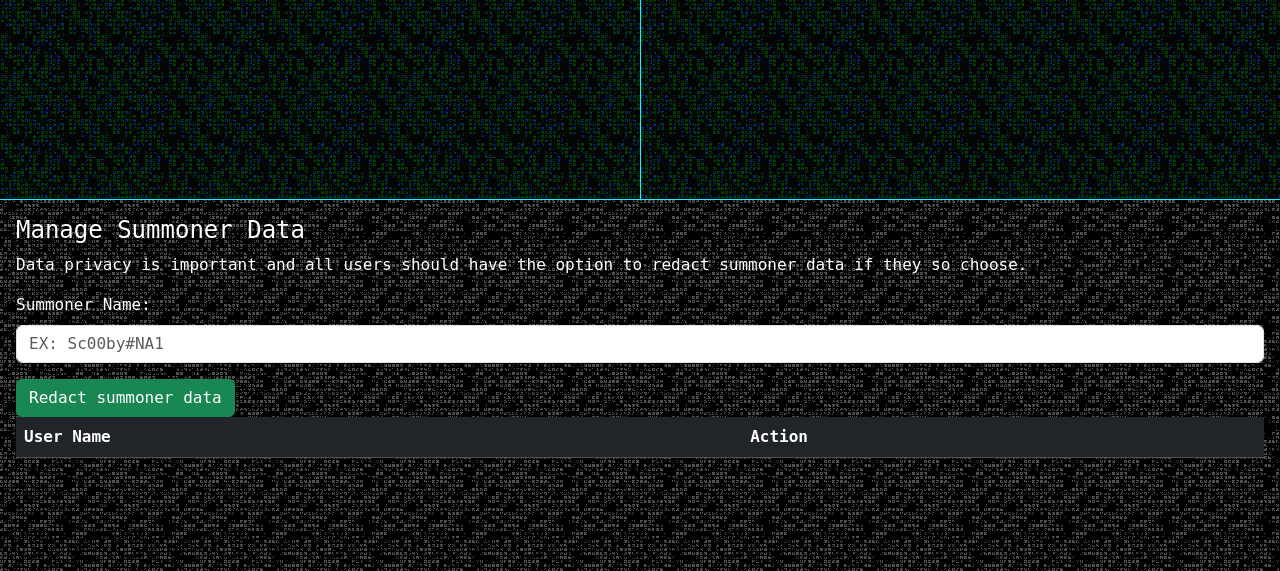
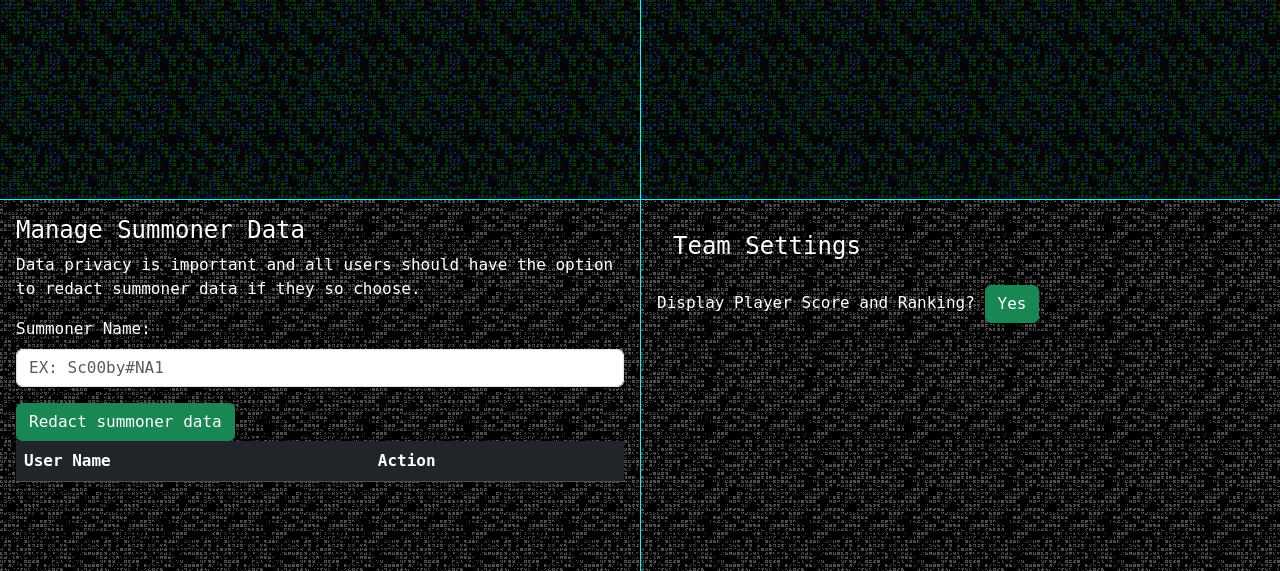
Before and after one commit to Aeconomy7/uhohcustoms, a Python web app: template app/templates/team_captain.html in a window 1280 px wide. Shown: the part 229-800 px from the top of the page. Run offline with Jinja, Linux system fonts and the light colour scheme; the template is opened without the code that fills it, so the values that code supplies are empty; some libraries are stand-ins or nearby versions.

Commit message:
fixed player score settings for team captains

```diff
--- a/app/templates/team_captain.html
+++ b/app/templates/team_captain.html
@@ -78,7 +78,8 @@
         </div>
     </div>
 
-    <div class="px-bg-dark h-50 p-3" style="border-top: 1px solid cyan;">
+    <div class="d-flex flex-row" style="flex: 1;" >
+        <div class="flex-item px-bg-dark w-50 p-3" style="border-top: 1px solid cyan;">
             <h4>Manage Summoner Data</h4>
             <p>Data privacy is important and all users should have the option to redact summoner data if they so choose.</p>
             <form action="{{ url_for('team_captain') }}" method="POST">
@@ -111,6 +112,25 @@
                     {% endfor %}
                 </tbody>
             </table>
+        </div>
+
+        <div class="flex-item px-bg-dark w-50 p-3" style="flex: 1; overflow-y: auto; border-left: 1px solid cyan; border-top: 1px solid cyan;">
+            <div class="table-responsive">
+                <h4 class="p-3">Team Settings</h4>
+                <form method="POST" action="{{ url_for('team_captain') }}">
+                    <div class="form-group">
+                        <label>Display Player Score and Ranking?</label>
+                        <input type="hidden" name="action" value="toggle_player_score">
+                        {% if player_score_setting %}
+                        <input type="hidden" name="toggle" value="off">
+                        <button type="submit" class="btn btn-danger">No</button>
+                        {% else %}
+                        <input type="hidden" name="toggle" value="on">
+                        <button type="submit" class="btn btn-success">Yes</button>
+                        {% endif %}
+                    </div>
+                </form>
+            </div>
         </div>
     </div>
 </div>
```
Also changed, not shown: app/app.py (+23 -2 lines), app/templates/index.html (+8 -3 lines). Lines whose indentation alone changed are shown as unchanged.
